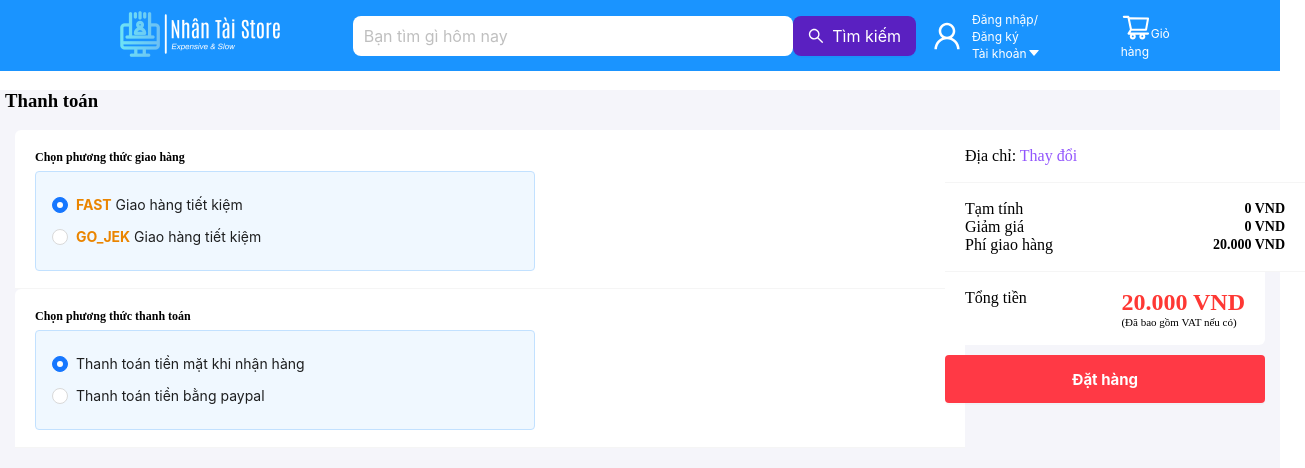
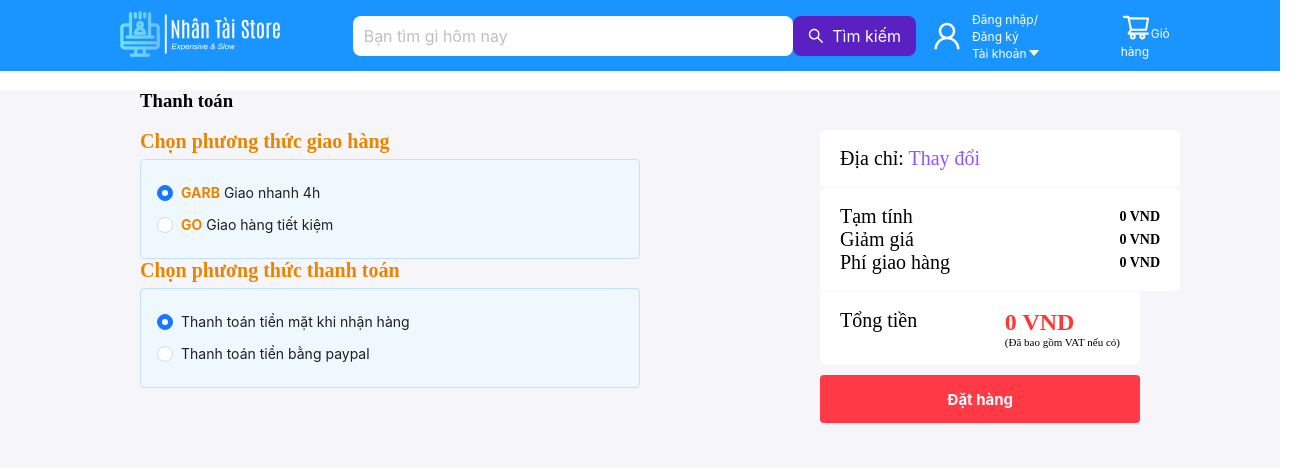
Before and after one commit to TTTai12/Web_KLTN, a React (Create React App) app: page /payment in a window 1280 px wide. Shown: the top 468 px of the page, 1305 px wide, since content can reach past the window. Built offline with nearby package versions, Linux system fonts and the light colour scheme.

Commit message:
fix cac loi phan trang va giam gia

```diff
--- a/src/components/AdminProduct/AdminProduct.jsx
+++ b/src/components/AdminProduct/AdminProduct.jsx
@@ -20,7 +20,7 @@ const AdminProduct = () => {
   const [isModalOpen, setIsModalOpen] = useState(false);
   const [rowSelected, setRowSelected] = useState('')
   const [isOpenDrawer, setIsOpenDrawer] = useState(false)
-  const [isPendingUpdate, setisPendingUpdate] = useState(false)
+  const [isPendingUpdate, setIsPendingUpdate] = useState(false)
   const [isModalOpenDelete, setIsModalOpenDelete] = useState(false)
   const user = useSelector((state) => state?.user)
   const searchInput = useRef(null);
@@ -118,7 +118,7 @@ const AdminProduct = () => {
         discount: res?.data?.discount
       })
     }
-    setisPendingUpdate(false)
+    setIsPendingUpdate(false)
   }
 
   useEffect(() => {
@@ -131,7 +131,7 @@ const AdminProduct = () => {
 
   useEffect(() => {
     if (rowSelected && isOpenDrawer) {
-      setisPendingUpdate(true)
+      setIsPendingUpdate(true)
       fetchGetDetailsProduct(rowSelected)
     }
   }, [rowSelected, isOpenDrawer])
--- a/src/pages/OrderPage/OrderPage.jsx
+++ b/src/pages/OrderPage/OrderPage.jsx
@@ -9,7 +9,7 @@ import {
   WrapperListOrder,
   WrapperRight,
   WrapperStyleHeader,
-  WrapperStyleHeaderDilivery,
+  WrapperStyleHeaderDelivery,
   WrapperTotal,
 } from "./style";
 import { DeleteOutlined, MinusOutlined, PlusOutlined } from "@ant-design/icons";
@@ -134,14 +134,16 @@ const OrderPage = () => {
   }, [order]);
 
   const deliveryPriceMemo = useMemo(() => {
-    if (priceMemo < 200000) {
-      return 20000;
-    } else if (priceMemo >= 200000 && priceMemo < 500000) {
-      return 10000;
-    } else if (priceMemo >= 500000 || order?.orderItemsSelected?.length === 0) {
-      return 0;
+    if (priceMemo > 500000) {
+        return 0; // Miễn phí vận chuyển cho đơn hàng từ 500k trở lên
+    } else if (priceMemo > 200000) {
+        return 10000; // Phí vận chuyển 10k cho đơn hàng từ 200k1 đến 500k
+    } else if (priceMemo > 0) {
+        return 20000; // Phí vận chuyển 20k cho đơn hàng 200k trở xuống
+    } else {
+        return 0; // Miễn phí vận chuyển nếu không mua hàng
     }
-  }, [priceMemo]);
+}, [priceMemo]);
 
   const totalPriceMemo = useMemo(() => {
     return (
@@ -225,7 +227,7 @@ const OrderPage = () => {
         <div style={{ display: "flex", justifyContent: "center" }}>
           <WrapperLeft>
             <h4>Phí giao hàng</h4>
-            <WrapperStyleHeaderDilivery>
+            <WrapperStyleHeaderDelivery>
               <StepComponent
                 items={itemsDelivery}
                 current={
@@ -238,7 +240,7 @@ const OrderPage = () => {
                     : 3
                 }
               />
-            </WrapperStyleHeaderDilivery>
+            </WrapperStyleHeaderDelivery>
             <WrapperStyleHeader>
               <span style={{ display: "inline-block", width: "390px" }}>
                 <CustomCheckbox
@@ -379,7 +381,7 @@ const OrderPage = () => {
             </WrapperListOrder>
           </WrapperLeft>
           <WrapperRight>
-            <div style={{ width: "100%" }}>
+            <div style={{ width: "100%" ,marginTop: "60px"}}>
               <WrapperInfo>
                 <div>
                   <span>Địa chỉ: </span>
--- a/src/pages/OrderPage/style.js
+++ b/src/pages/OrderPage/style.js
@@ -13,7 +13,7 @@ export const WrapperStyleHeader = styled.div`
     font-size: 13px;
   }
 `
-export const WrapperStyleHeaderDilivery = styled.div`
+export const WrapperStyleHeaderDelivery = styled.div`
   background: rgb(255, 255, 255);
   padding: 9px 16px;
   border-radius: 4px;
@@ -64,6 +64,7 @@ export const WrapperRight = styled.div`
   flex-direction: column;
   gap: 10px;
   align-items: center
+
 `
 
 export const WrapperInfo = styled.div`
--- a/src/pages/PaymentPage/PaymentPage.jsx
+++ b/src/pages/PaymentPage/PaymentPage.jsx
@@ -7,6 +7,7 @@ import {
   WrapperRadio,
   WrapperRight,
   WrapperTotal,
+  WrapperStyleHeaderDelivery,
 } from "./style";
 
 import ButtonComponent from "../../components/ButtonComponent/ButtonComponent";
@@ -85,12 +86,12 @@ const PaymentPage = () => {
   }, [order]);
 
   const deliveryPriceMemo = useMemo(() => {
-    if (priceMemo < 200000) {
+    if (priceMemo > 200000) {
+      return 10000;
+    } else if (priceMemo === 0) {
+      return 0;
+    } else {
       return 20000;
-    } else if (priceMemo >= 200000 && priceMemo < 500000) {
-      return 10000;
-    } else if (priceMemo >= 500000 || order?.orderItemsSelected?.length === 0) {
-      return 0;
     }
   }, [priceMemo]);
 
@@ -231,32 +232,31 @@ const PaymentPage = () => {
   return (
     <div style={{ background: "#f5f5fa", with: "100%", height: "100vh" }}>
       <Loading isPending={isPendingAddOrder}>
-        <div style={{ height: "100%", width: "1270px", margin: "0 auto" }}>
+        <div style={{ height: "100%", width: "1000px", margin: "0 auto" }}>
           <h3>Thanh toán</h3>
           <div style={{ display: "flex", justifyContent: "center" }}>
             <WrapperLeft>
-              <WrapperInfo>
                 <div>
-                  <Label>Chọn phương thức giao hàng</Label>
+                  <Label style={{ color: "#ea8500", fontWeight: "bold", fontSize: "20px",}} > Chọn phương thức giao hàng</Label>
                   <WrapperRadio onChange={handleDelivery} value={delivery}>
                     <Radio value="fast">
-                      <span style={{ color: "#ea8500", fontWeight: "bold" }}>
-                        FAST
+                      <span style={{ color: "#ea8500", fontWeight: "bold", }}>
+                        GARB
                       </span>{" "}
-                      Giao hàng tiết kiệm
+                      Giao nhanh 4h
                     </Radio>
                     <Radio value="gojek">
                       <span style={{ color: "#ea8500", fontWeight: "bold" }}>
-                        GO_JEK
+                        GO
                       </span>{" "}
                       Giao hàng tiết kiệm
                     </Radio>
                   </WrapperRadio>
                 </div>
-              </WrapperInfo>
-              <WrapperInfo>
+
+
                 <div>
-                  <Label>Chọn phương thức thanh toán</Label>
+                  <Label style={{ color: "#ea8500", fontWeight: "bold", fontSize: "20px",}} >Chọn phương thức thanh toán</Label>
                   <WrapperRadio onChange={handlePayment} value={payment}>
                     <Radio value="later_money">
                       {" "}
@@ -265,14 +265,14 @@ const PaymentPage = () => {
                     <Radio value="paypal"> Thanh toán tiền bằng paypal</Radio>
                   </WrapperRadio>
                 </div>
-              </WrapperInfo>
+
             </WrapperLeft>
             <WrapperRight>
-              <div style={{ width: "100%" }}>
+              <div style={{ width: "100%",fontSize: "20px", }}>
                 <WrapperInfo>
                   <div>
                     <span>Địa chỉ: </span>
-                    <span style={{ fontWeight: "bold" }}>
+                    <span style={{ fontWeight: "bold",fontSize: "20px", }}>
                       {`${user?.address} ${user?.city}`}{" "}
                     </span>
                     <span
@@ -358,15 +358,7 @@ const PaymentPage = () => {
                 </WrapperTotal>
               </div>
               {payment === "paypal" && sdkReady ? (
-                <div style={{ width: "320px" }}>
-                  {/* <PayPalButton
-                    amount={Math.round(totalPriceMemo / 30000)}
-                    // shippingPreference="NO_SHIPPING" // default is "GET_FROM_FILE"
-                    onSuccess={onSuccessPaypal}
-                    onError={() => {
-                      alert("Erroe");
-                    }}
-                  /> */}
+                <div>
                 </div>
               ) : (
                 <ButtonComponent
--- a/src/pages/PaymentPage/style.js
+++ b/src/pages/PaymentPage/style.js
@@ -90,3 +90,16 @@ export const WrapperRadio = styled(Radio.Group)`
   gap: 10px;
   justify-content: center;
 `;
+export const WrapperStyleHeaderDelivery = styled.div`
+  background: rgb(255, 255, 255);
+  padding: 9px 16px;
+  border-radius: 4px;
+  display: flex;
+  align-items: center;
+  span {
+    color: rgb(36, 36, 36);
+    font-weight: 400;
+    font-size: 13px;
+  };
+  margin-bottom: 4px;
+`
```
Also changed, not shown: 1 other file (tests, documents, lock files or other folders).
